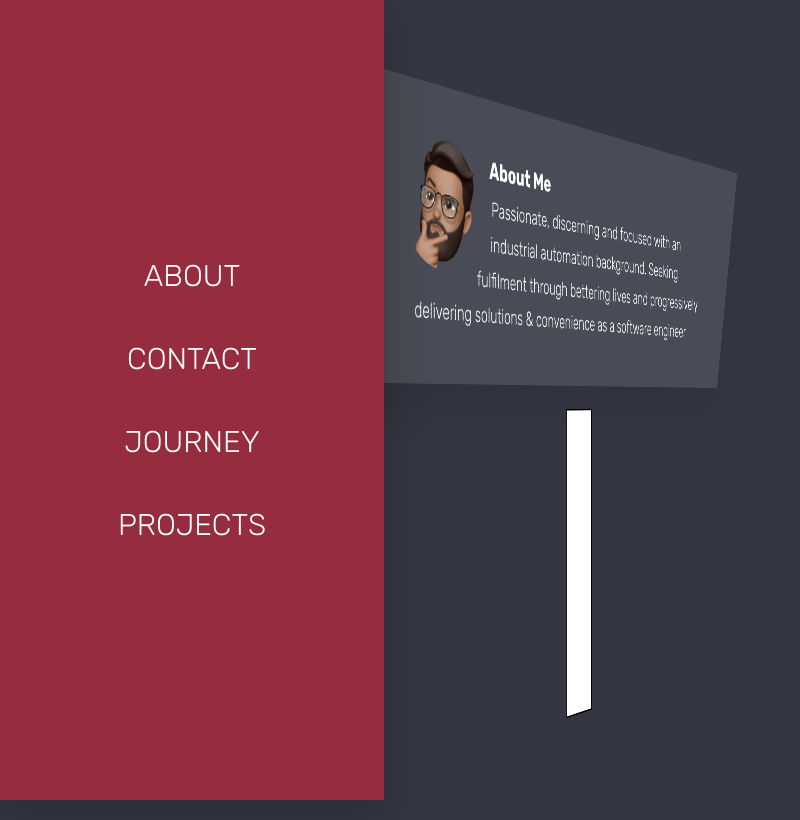
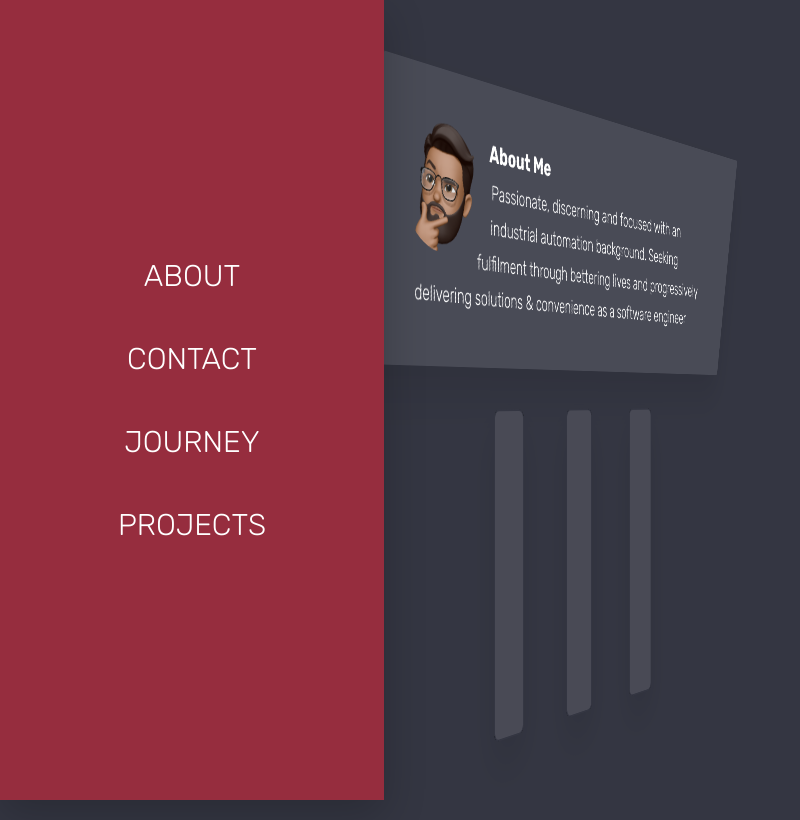
Before and after one commit to MohdSaifulM/portfolio, a React (Vite) app: page /about in a window 1280 px wide. Shown: the whole page, without its empty margins (0-800 px from the left). Built offline with nearby package versions, Linux system fonts and the light colour scheme.

Commit message:
style: 💄 Change theme of card to match application

```diff
--- a/src/components/Card.tsx
+++ b/src/components/Card.tsx
@@ -3,16 +3,16 @@ const Card = () => {
         <div className="card-container">
             <div className="card">
                 <a href="">
-                    <div className="card--display">
+                    <div className="card__display">
                         <i></i>
                         <h2></h2>
                     </div>
-                    <div className="card--hover">
+                    <div className="card__hover">
                         <h2></h2>
                         <p></p>
                     </div>
                 </a>
-                <div className="card--border"></div>
+                <div className="card__border"></div>
             </div>
         </div>
     );
--- a/src/pages/About.tsx
+++ b/src/pages/About.tsx
@@ -20,6 +20,8 @@ const About = () => {
                 </div>
                 <div className="section section-skills">
                     <Card />
+                    <Card />
+                    <Card />
                 </div>
             </div>
         </>
--- a/src/styles/css/style.css
+++ b/src/styles/css/style.css
@@ -71,59 +71,55 @@ body {
   color: #343642; }
 
 .card-container {
-  flex: 300px;
-  margin: 30px; }
+  margin: 5rem; }
   .card-container .card {
     font-weight: bold;
     position: relative;
     width: 100%; }
     .card-container .card a {
-      padding: 30px;
+      padding: 3rem;
       width: 100%;
-      height: 400px;
-      border: 2px solid black;
-      background: white;
+      height: 40rem;
+      border: 2px solid #343642;
+      border-radius: 1rem;
+      box-shadow: 0 3rem 6rem rgba(0, 0, 0, 0.1);
+      background: #494A55;
       text-decoration: none;
-      color: black;
+      color: #fff;
       display: block;
       transition: 0.25s ease; }
       .card-container .card a:hover {
-        transform: translate(-30px, -30px);
-        border-color: #5bc0eb; }
-        .card-container .card a:hover .card--display {
+        transform: translate(-3rem, -3rem);
+        border-color: #962D3E; }
+        .card-container .card a:hover .card__display {
           display: none; }
-        .card-container .card a:hover .card--hover {
+        .card-container .card a:hover .card__hover {
           display: block; }
-      .card-container .card a .card--display i {
-        font-size: 60px;
-        margin-top: 200px; }
-      .card-container .card a .card--display h2 {
-        margin: 20px 0 0; }
-      .card-container .card a .card--hover {
+      .card-container .card a .card__display i {
+        font-size: 6rem;
+        margin-top: 20rem; }
+      .card-container .card a .card__display h2 {
+        margin: 2rem 0 0; }
+      .card-container .card a .card__hover {
         display: none; }
-        .card-container .card a .card--hover h2 {
-          margin: 20px 0; }
-        .card-container .card a .card--hover p {
+        .card-container .card a .card__hover h2 {
+          margin: 2rem 0; }
+        .card-container .card a .card__hover p {
           font-weight: normal;
           line-height: 1.5; }
-          .card-container .card a .card--hover p.link {
-            margin: 20px 0 0;
+          .card-container .card a .card__hover p.link {
+            margin: 2rem 0 0;
             font-weight: bold;
-            color: #5bc0eb; }
-    .card-container .card .card--border {
+            color: #962D3E; }
+    .card-container .card .card__border {
       position: absolute;
       width: 100%;
       height: 100%;
       left: 0;
       top: 0;
-      border: 2px dashed black;
+      border: 2px dashed #000;
+      border-radius: 1rem;
       z-index: -1; }
-    .card-container .card.card--dark a {
-      color: white;
-      background-color: black;
-      border-color: black; }
-      .card-container .card.card--dark a .card--hover .link {
-        color: #fde74c; }
 
 .menu {
   display: flex;
@@ -243,6 +239,10 @@ body {
   transition: all 1s;
   transform-origin: left center; }
 
+.section-skills {
+  display: flex;
+  flex-direction: row; }
+
 .about {
   width: 75%;
   margin: 0 auto;
--- a/src/styles/sass/abstracts/_variables.scss
+++ b/src/styles/sass/abstracts/_variables.scss
@@ -1,12 +1,10 @@
 //? Color variables
 
 $background-1: #343642;
+$background-2: #494A55;
 
 $accent-1: #962D3E;
 
 $color-grey: #777;
 $color-white: #fff;
 $color-black: #000;
-
-$highlight: #5bc0eb;
-$darkhighlight: #fde74c;
--- a/src/styles/sass/components/_card.scss
+++ b/src/styles/sass/components/_card.scss
@@ -1,6 +1,5 @@
 .card-container {
-	flex: 300px;
-	margin: 30px;
+	margin: 5rem;
 
 	.card {
 		font-weight: bold;
@@ -8,45 +7,47 @@
 		width: 100%;
 
 		a {
-			padding: 30px;
+			padding: 3rem;
 			width: 100%;
-			height: 400px;
-			border: 2px solid black;
-			background: white;
+			height: 40rem;
+			border: 2px solid $background-1;
+            border-radius: 1rem;
+            box-shadow: 0 3rem 6rem rgba($color-black, .1);
+            background: $background-2;
 			text-decoration: none;
-			color: black;
+			color: $color-white;
 			display: block;
 			transition: 0.25s ease;
 
 			&:hover {
-				transform: translate(-30px, -30px);
-				border-color: $highlight;
+				transform: translate(-3rem, -3rem);
+				border-color: $accent-1;
 
-				.card--display {
+				.card__display {
 					display: none;
 				}
 
-				.card--hover {
+				.card__hover {
 					display: block;
 				}
 			}
 
-			.card--display {
+			.card__display {
 				i {
-					font-size: 60px;
-					margin-top: 200px;
+					font-size: 6rem;
+					margin-top: 20rem;
 				}
 
 				h2 {
-					margin: 20px 0 0;
+					margin: 2rem 0 0;
 				}
 			}
 
-			.card--hover {
+			.card__hover {
 				display: none;
 
 				h2 {
-					margin: 20px 0;
+					margin: 2rem 0;
 				}
 
 				p {
@@ -54,36 +55,24 @@
 					line-height: 1.5;
 
 					&.link {
-						margin: 20px 0 0;
+						margin: 2rem 0 0;
 						font-weight: bold;
-						color: $highlight;
+						color: $accent-1;
 					}
 				}
 			}
 		}
 
-		.card--border {
+		.card__border {
 			position: absolute;
 			width: 100%;
 			height: 100%;
 			left: 0;
 			top: 0;
-			border: 2px dashed black;
+			border: 2px dashed $color-black;
+            border-radius: 1rem;
 			z-index: -1;
 		}
 
-		&.card--dark {
-			a {
-				color: white;
-				background-color: black;
-				border-color: black;
-
-				.card--hover {
-					.link {
-						color: $darkhighlight;
-					}
-				}
-			}
-		}
 	}
 }
--- a/src/styles/sass/pages/_about.scss
+++ b/src/styles/sass/pages/_about.scss
@@ -1,3 +1,8 @@
+.section-skills {
+    display: flex;
+    flex-direction: row;
+}
+
 .about {
     width: 75%;
     margin: 0 auto;
```
